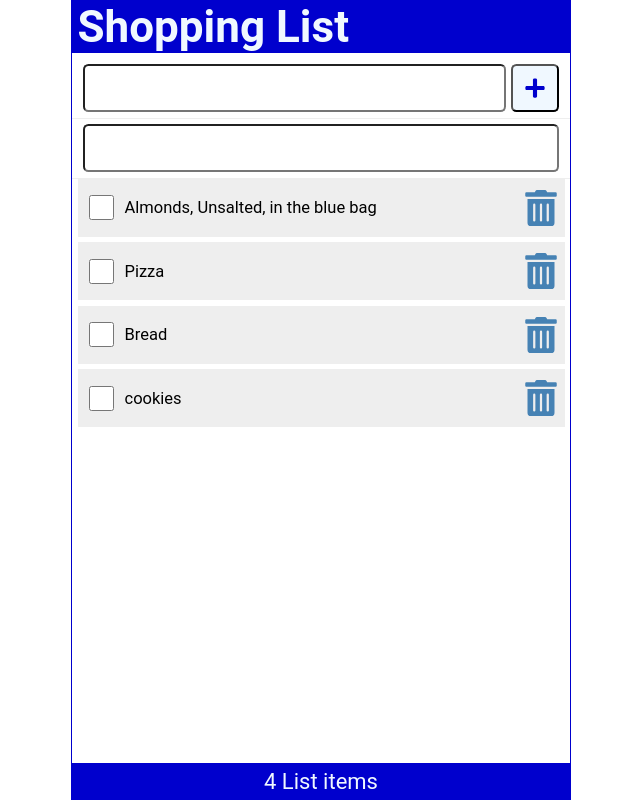
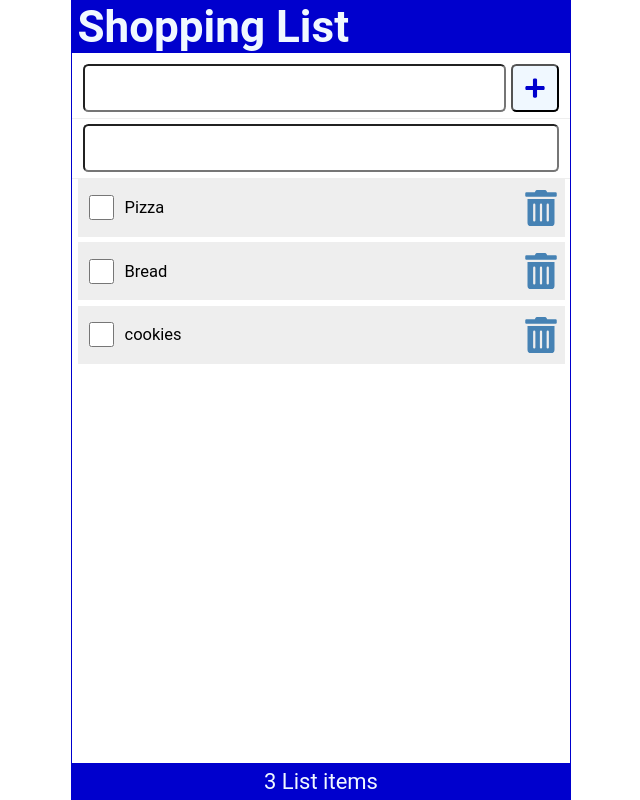
Before and after one commit to krista-t/react-shopping-list, a React (Create React App) app: page / in a window 1280 px wide. Shown: the whole page, without its empty margins (319-959 px from the left). Built offline with nearby package versions, Linux system fonts and the light colour scheme; data requests are answered from the project's data file.

Commit message:
crud finished

```diff
--- a/data/db.json
+++ b/data/db.json
@@ -1,10 +1,5 @@
 {
   "items": [
-    {
-      "id": 1,
-      "checked": false,
-      "item": "Almonds, Unsalted, in the blue bag"
-    },
     {
       "id": 2,
       "checked": false,
--- a/src/App.js
+++ b/src/App.js
@@ -93,16 +93,22 @@ function App() {
       },
       body: JSON.stringify({ checked: myItem[0].checked }),
     };
-    console.log(myItem[0]);
+
     const reqUrl = `${API_URL}/${id}`;
+    console.log(reqUrl);
     const result = await apiRequest(reqUrl, updateOptions);
     if (result) setFetchError(result);
   };
 
-  const handleDelete = (id) => {
+  const handleDelete = async (id) => {
     const listItems = items.filter((item) => item.id !== id);
     //set state
     setItems(listItems);
+
+    const deleteOptions = { method: "DELETE" };
+    const reqUrl = `${API_URL}/${id}`;
+    const result = await apiRequest(reqUrl, deleteOptions);
+    if (result) setFetchError(result);
   };
   //on submit item through form
   const handleSubmit = (e) => {
```
